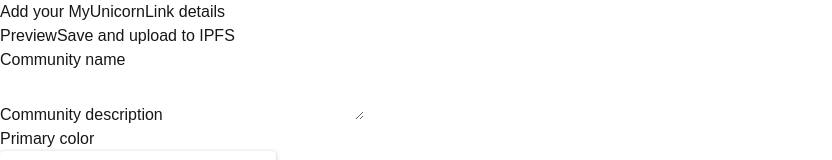
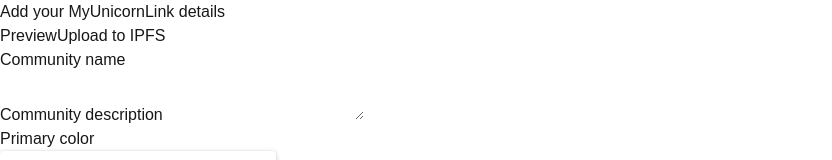
Before and after one commit to oddwes/myunicornlink, a Next.js app: page / in a window 1280 px wide. Shown: the top 160 px of the page, without its empty margins (0-832 px from the left). Built offline with nearby package versions, Linux system fonts and the light colour scheme.

Commit message:
updates upload button text

```diff
--- a/src/app/page.tsx
+++ b/src/app/page.tsx
@@ -139,7 +139,7 @@ export default function Home() {
             disabled={!communityName || uploading}
             className="flex items-center px-4 py-2 bg-purple-500 text-white text-sm rounded-md hover:bg-purple-600 disabled:bg-gray-300"
           >
-            {uploading ? "Uploading..." : "Save and upload to IPFS"}
+            {uploading ? "Uploading..." : "Upload to IPFS"}
           </button>
         </div>
       </div>
```
